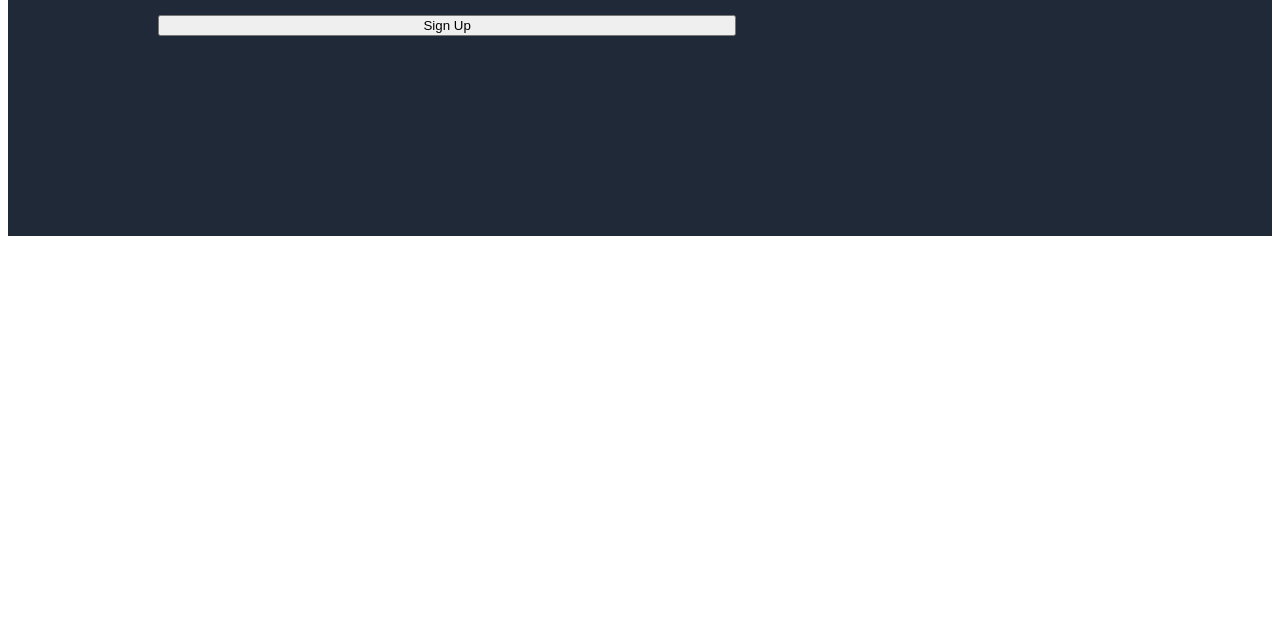
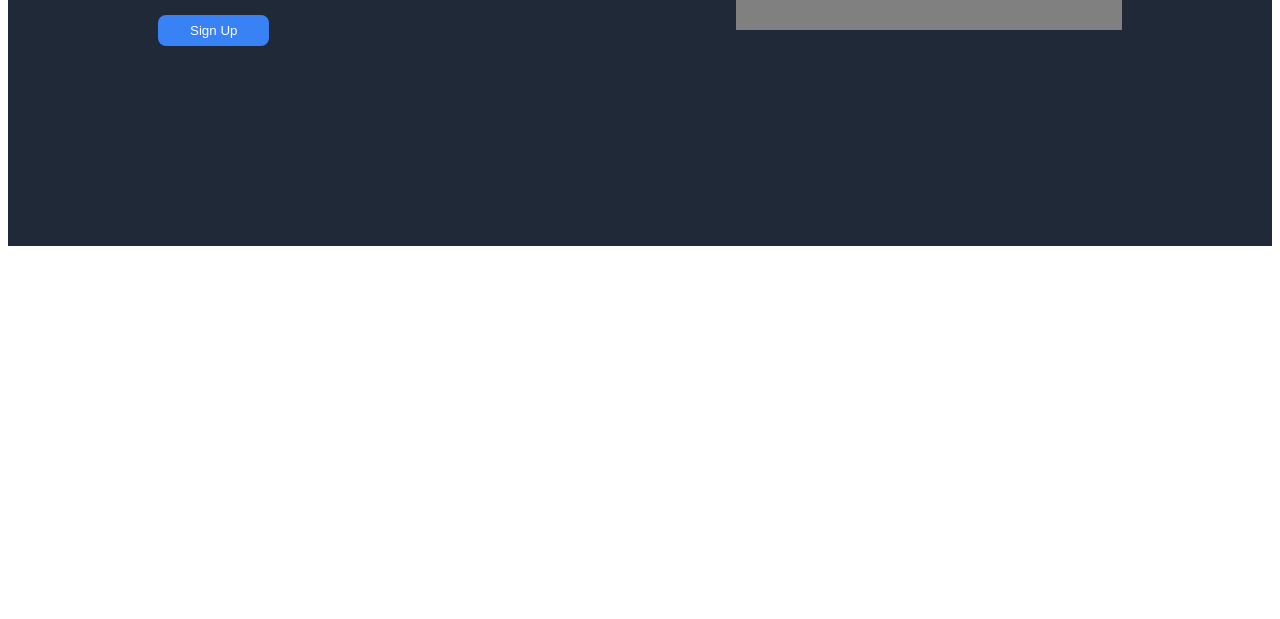
Before and after one commit to LinhLe03/repos-top, a plain HTML site: page css-project/index.html in a window 1280 px wide. Shown: the part 181-800 px from the top of the page. Drawn offline with Linux system fonts and the light colour scheme.

Commit message:
Decorate hero button w/CSS

```diff
--- a/css-project/style.css
+++ b/css-project/style.css
@@ -38,12 +38,10 @@ a {
 
 .hero-1,
 .hero-2 {
-
 }
 
 
 .hero-1 {
-    display: flex;
     flex-direction: column;
     width: 750px;
     padding-bottom: 200px;
@@ -59,5 +57,14 @@ a {
 .hero-2 {
     width: 500px;
     height: 150px;
-    background-color: #1f2937;
+    text-align: center;
+    background-color: gray;
 }
+
+button {
+    background-color: #3882f6;
+    color: white;
+    border: none;
+    border-radius: 8px;
+    padding: 8px 32px;
+}
```
